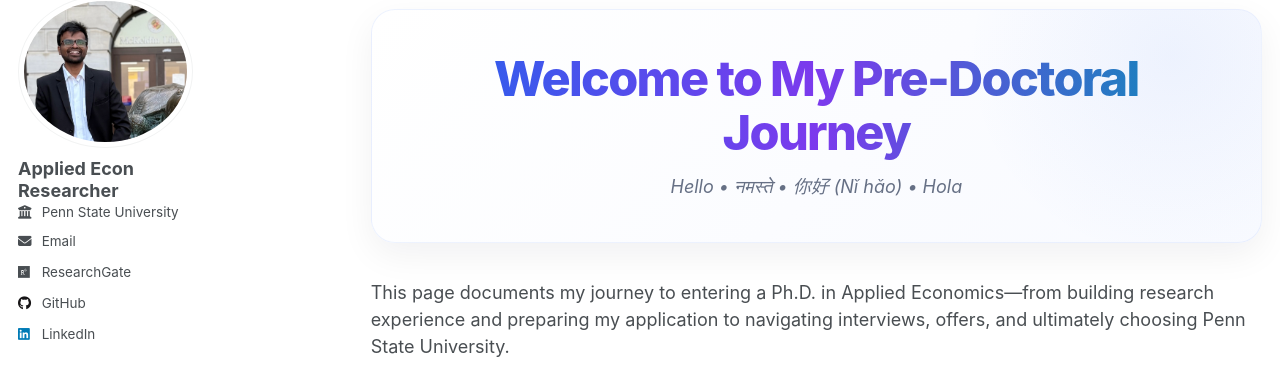
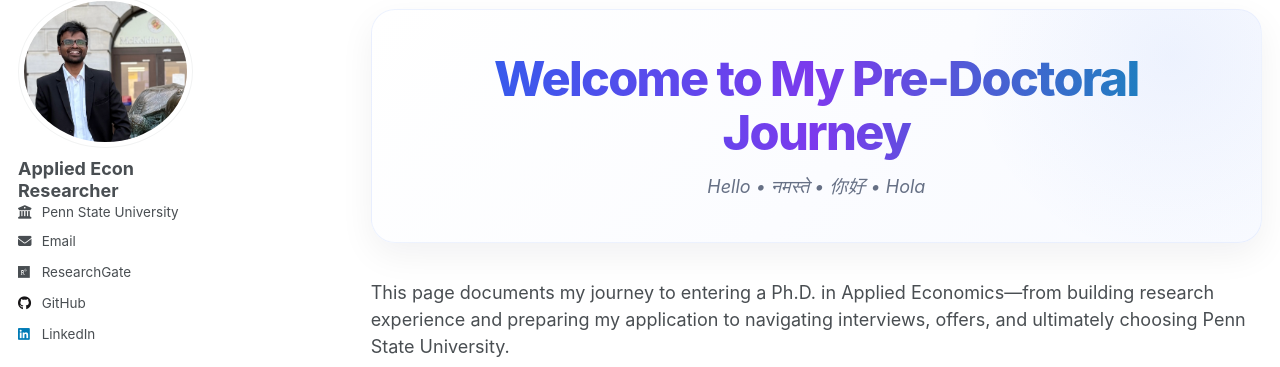
Before and after one commit to anomdule/anomdule.github.io, a Jekyll site: the page built from _pages/predoc-journey.md, in a window 1280 px wide and 900 px high. Shown: the part 104-471 px from the top of the window. Built offline with Jekyll 4.4.1, drawn with Linux system fonts in a browser that asks for light colours; a script that is not in the unit is left out.

Commit message:
Update predoc-journey.md

```diff
--- a/_pages/predoc-journey.md
+++ b/_pages/predoc-journey.md
@@ -349,7 +349,7 @@ author_profile: true
 
 <h1>Welcome to My Pre-Doctoral Journey </h1>
 
-<p><em>Hello • नमस्ते • 你好 (Nǐ hǎo) • Hola </em></p>
+<p><em>Hello • नमस्ते • 你好 • Hola </em></p>
 
 </div>
 
```
